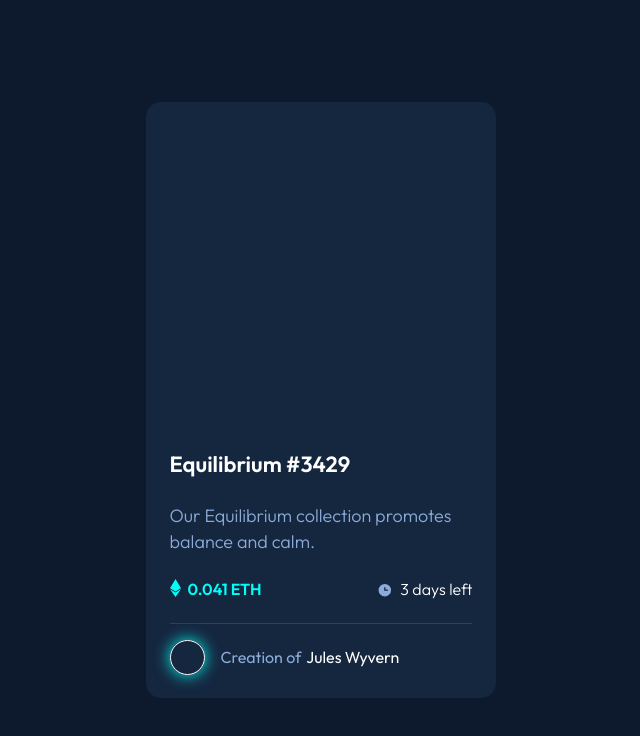
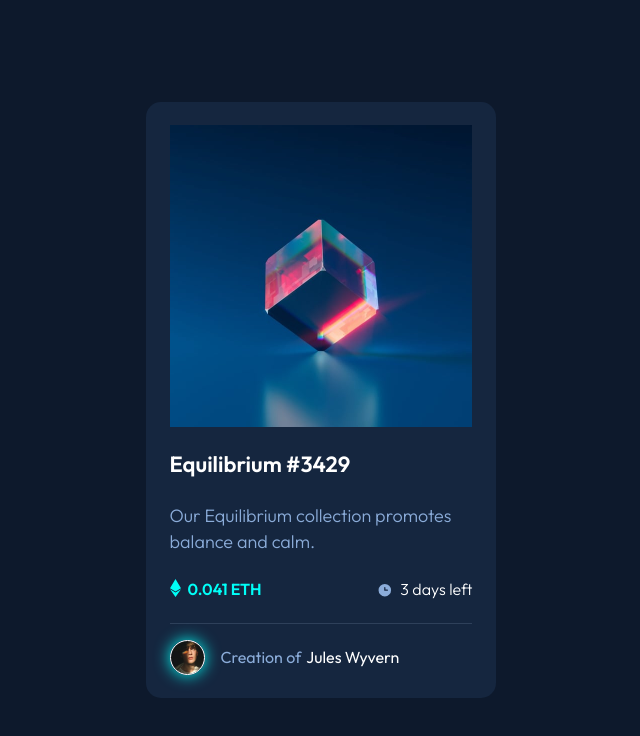
Before and after one commit to annnynn/ntf-card, a plain HTML site: page index.html in a window 1280 px wide. Shown: the whole page, without its empty margins (319-959 px from the left). Drawn offline with Linux system fonts and the light colour scheme; the site is published under a folder, as on GitHub Pages, so addresses that start at the root find nothing.

Commit message:
Update style.css

```diff
--- a/style.css
+++ b/style.css
@@ -49,7 +49,7 @@ body {
 .card-img {
     width: 302px;
     height: 302px;
-    background: url(/images/image-equilibrium.jpg);
+    background: url(images/image-equilibrium.jpg);
     background-size: cover;
 }
 
@@ -133,7 +133,7 @@ body {
     margin-top: 16px;
     width: 33px;
     height: 33px;
-    background: url(/images/image-avatar.png);
+    background: url(images/image-avatar.png);
     background-repeat: no-repeat;
     background-size: contain;
     border-radius: 50%;
```
